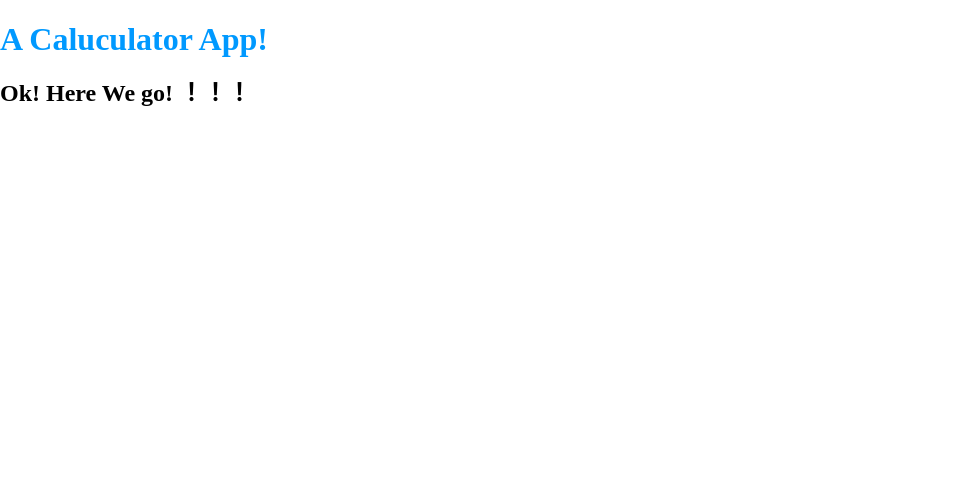
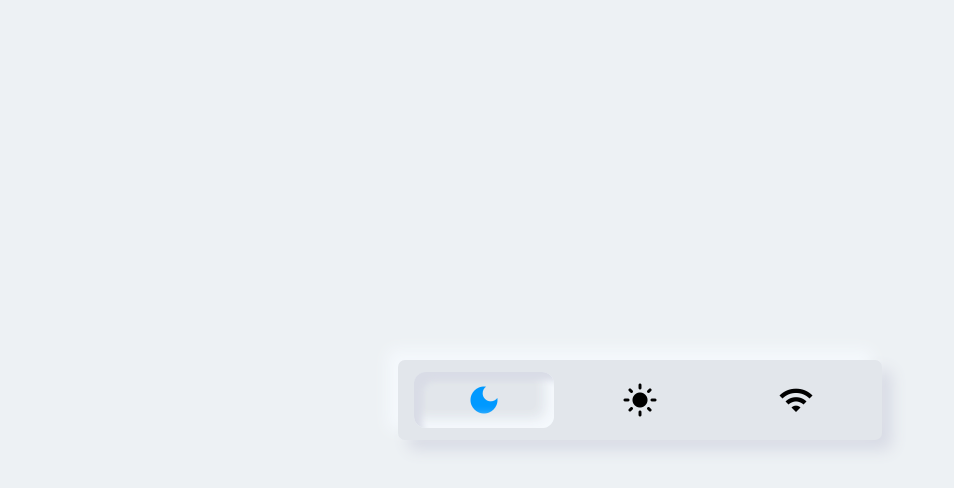
Before and after one commit to daiwanxing/calculator, a Vue app: page / in a window 1280 px wide. Shown: the top 488 px of the page, without its empty margins (0-954 px from the left). Built offline with nearby package versions, Linux system fonts and the light colour scheme.

Commit message:
feat: add ThemeMode

```diff
--- a/src/App.vue
+++ b/src/App.vue
@@ -1,17 +1,10 @@
 <script lang="ts" setup>
-import { ref } from "vue";
-const SubTitle = ref("A Caluculator App!");
+import ThemeMode from "@/components/ThemeMode/index.vue"
 
 </script>
 
 <template>
-    <h1>{{ SubTitle }}</h1>
-    <h2>Ok! Here We go! ！！！</h2>
+    <main>
+        <ThemeMode />
+    </main>
 </template>
-
-
-<style>
-    h1 {
-        color: #09f;
-    }
-</style>
--- a/src/components/ThemeMode/index.vue
+++ b/src/components/ThemeMode/index.vue
@@ -1,5 +1,126 @@
-<script lang="ts" setup></script>
+<script lang="ts" setup>
+import { ref, computed } from "vue";
+
+const position = ref(0);
+const WIDTH = 140;
+const cPos = computed(() => `${position.value}px`);
+const animateCls = ref("");
+
+const btns = [
+  {
+    icon: "dark_mode",
+  },
+  {
+    icon: "light_mode",
+  },
+  {
+    icon: "wifi",
+  },
+];
+
+const rotate = ref(0);
+const cRotate = computed(() => `${rotate.value}deg`);
+const activeKey = ref(0);
+
+let timer: number | null = null;
+const toggle = (i: number) => {
+  activeKey.value = i;
+  position.value = WIDTH * i + i * 16;
+  animateCls.value = "smooth";
+  rotate.value = rotate.value > 0 ? -8 : 8;
+  if (timer) window.clearTimeout(timer);
+  timer = window.setTimeout(() => {
+    animateCls.value = "";
+  }, 500);
+};
+</script>
 
 <template>
-    <h1>The ThemeMode Component has been build</h1>
+  <div class="g-wrapper">
+    <div
+      :class="['g-btn-contianer g-btn-layout', animateCls]"
+      :style="{
+        '--g-pos-left': cPos,
+        '--g-rotate': cRotate,
+      }"
+    >
+      <span
+        :class="['material-icons g-btn-icon', activeKey === i ? 'active' : '']"
+        @click="toggle(i)"
+        v-for="(n, i) in btns"
+        :key="i"
+        tabindex="0"
+      >
+        {{ n.icon }}
+      </span>
+    </div>
+  </div>
 </template>
+
+<style lang="scss">
+.g-wrapper {
+  height: 100vh;
+  background-color: #edf1f4;
+  user-select: none;
+  perspective: 500px;
+
+  .g-btn-contianer {
+    position: absolute;
+    margin: auto;
+    top: 50%;
+    left: 50%;
+    transform: translate(-50%, -50%);
+    height: 80px;
+    padding: 12px 16px;
+    border-radius: 7px;
+    box-sizing: border-box;
+    background-color: #e2e6eb;
+    box-shadow: -10px -10px 15px #f5f9fd, 10px 10px 15px #d8dbe5;
+  }
+
+  .g-btn-layout {
+    display: grid;
+    grid-template-columns: repeat(3, 140px);
+    column-gap: 16px;
+    transform-origin: center;
+    transition: transform 0.5s cubic-bezier(0, 0, 0.48, 1);
+
+    &.smooth {
+      transform: translate(-50%, -50%) rotateY(var(--g-rotate));
+    }
+
+    &::after {
+      --g-padding-left: 16px;
+      content: "";
+      position: absolute;
+      width: 140px;
+      height: calc(100% - 24px);
+      top: 12px;
+      left: var(--g-pos-left);
+      transform: translateX(var(--g-padding-left)); // 模拟按钮的padding-left
+      box-shadow: inset 8px 8px 6px #d9dce6, inset -5px -5px 15px #f5f9fd,
+        inset -5px -5px 15px #f5f9fd, inset 7px 7px 6px #d9dce6;
+      border-radius: 12px;
+      transition: left 0.8s ease;
+      cursor: pointer;
+    }
+  }
+
+  .g-btn-icon {
+    text-align: center;
+    line-height: 56px;
+    font-size: 36px;
+    cursor: pointer;
+    transition: all 0.1s ease;
+
+    &:focus-visible {
+      filter: drop-shadow(0px 0px 8px);
+      outline: none;
+    }
+
+    &.active {
+      color: #09f;
+    }
+  }
+}
+</style>
--- a/src/index.html
+++ b/src/index.html
@@ -1,12 +1,22 @@
 <!DOCTYPE html>
 <html lang="en">
-<head>
-    <meta charset="UTF-8">
-    <meta http-equiv="X-UA-Compatible" content="IE=edge">
-    <meta name="viewport" content="width=device-width, initial-scale=1.0">
+  <head>
+    <meta charset="UTF-8" />
+    <meta http-equiv="X-UA-Compatible" content="IE=edge" />
+    <meta name="viewport" content="width=device-width, initial-scale=1.0" />
+    <link
+      rel="preload"
+      importance="high"
+      as="style"
+      href="https://fonts.googleapis.com/icon?family=Material+Icons"
+    />
+    <link
+      href="https://fonts.googleapis.com/icon?family=Material+Icons"
+      rel="stylesheet"
+    />
     <title>Calculator</title>
-</head>
-<body>
+  </head>
+  <body>
     <div id="app"></div>
-</body>
+  </body>
 </html>
```
Also changed, not shown: src/shim-vue.d.ts (+5 -6 lines), 1 other file (tests, documents, lock files or other folders).
